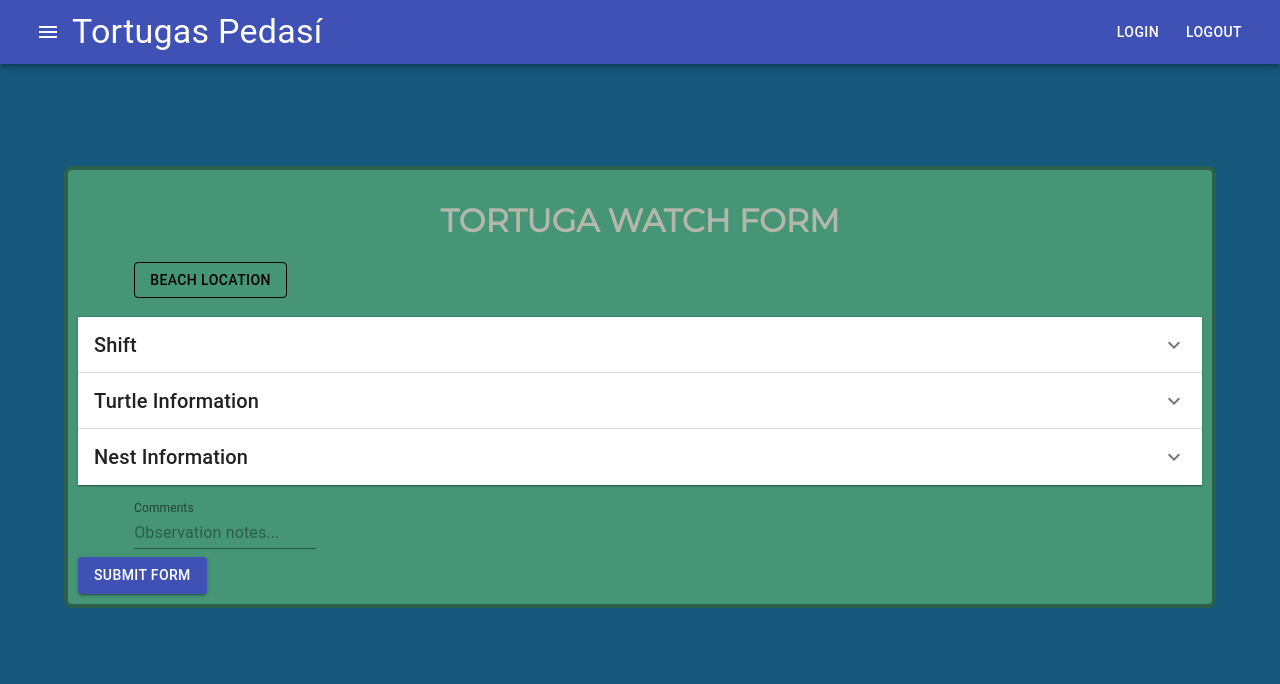
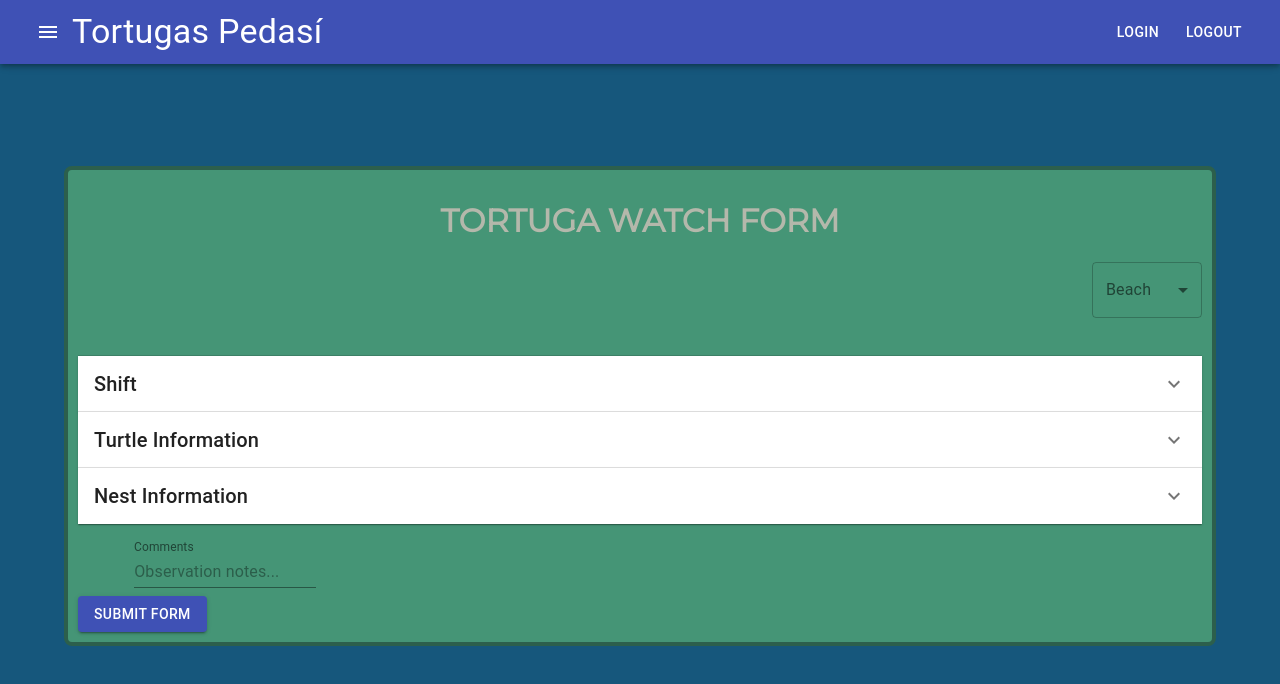
Before and after one commit to CarlosRabid/tortugaspedasi, a React (Create React App) app in the folder tortugaspedasi/: page /form in a window 1280 px wide. Shown: the top 684 px of the page. Built offline with nearby package versions, Linux system fonts and the light colour scheme.

Commit message:
Menu display in form

```diff
--- a/tortugaspedasi/src/Components/Form/BeachLocations.js
+++ b/tortugaspedasi/src/Components/Form/BeachLocations.js
@@ -1,6 +1,13 @@
 import React, { Component } from 'react';
 import { Button, Menu, MenuItem } from '@material-ui/core';
 import { withTranslation } from 'react-i18next';
+import './form.css';
+
+import InputLabel from '@material-ui/core/InputLabel';
+import FormHelperText from '@material-ui/core/FormHelperText';
+import FormControl from '@material-ui/core/FormControl';
+import Select from '@material-ui/core/Select';
+import { makeStyles } from '@material-ui/core/styles';
 
 class BeachLocation extends Component {
     constructor() {
@@ -48,22 +55,40 @@ class BeachLocation extends Component {
     }
     render() {
         const { t } = this.props;
-        return <>
-            <Button size="medium" variant="outlined" color="inherit" className="observation" onClick={this.showMenu} style={{ marginLeft: '5%' }}>
+        return (
+            <div >
+                <div id="menuplayascont">
+                    <FormControl  variant="outlined" >
+                        <InputLabel   htmlFor="outlined-age-simple">   Beach  </InputLabel>
+                        <Select  id="playaselect" labelWidth={60} inputProps={{ name: 'playa', id: 'outlined-playa-simple', }}>
+                                <MenuItem value="">  <em>None</em></MenuItem>
+                                <MenuItem id="playaarenal" onClick={this.handleClose}>Playa El Arenal</MenuItem>
+                                <MenuItem id="playatoro" onClick={this.handleClose}>Playa El Toro</MenuItem>
+                                <MenuItem id="playalagarto" onClick={this.handleClose}>PLaya Lagarto</MenuItem>
+                    </Select>
+                     </FormControl>
+                        {/* <Button id="menuPlayas" size="medium" variant="outlined" color="inherit" className="observation" onClick={this.showMenu}>
                     {this.state.selectedBeach ? this.state.selectedBeach : t('Beach Location')}
-            </Button>
+
+                </Button></div>
+            <div>
                 <Menu
-                // id="simple-menu"
                     anchorEl={this.state.showMenu}
                     keepMounted
                     open={Boolean(this.state.showMenu)}
                     onClose={this.handleClose}
+                    style={{ position: 'absolute' }}
+                    className="menuPlayas2"
                 >
+                    <div>
                         <MenuItem id="playaarenal" onClick={this.handleClose}>Playa El Arenal</MenuItem>
                         <MenuItem id="playatoro" onClick={this.handleClose}>Playa El Toro</MenuItem>
                         <MenuItem id="playalagarto" onClick={this.handleClose}>PLaya Lagarto</MenuItem>
-            </Menu>
-        </>
+                    </div>
+                </Menu> */}
+            </div>
+                </div >
+                )
             }
         }
 export default withTranslation('translation')(BeachLocation);
--- a/tortugaspedasi/src/Components/Form/Form.js
+++ b/tortugaspedasi/src/Components/Form/Form.js
@@ -93,9 +93,11 @@ class Form extends Component {
     render() {
         const { t } = this.props;
         return (
-            <div className="formContainer" >
+            <div id="formContainer" >
                 <h1>{t('TORTUGA WATCH FORM')}</h1>
-                <BeachLocations />
+                <div id="beachButton" >
+                <BeachLocations/>
+                </div>
                 <br />
                 <br />
                 <ExpansionPanel >
@@ -141,7 +143,6 @@ class Form extends Component {
                         <NestInput />
                         : null}
                 </div>
-                <div classname="buttonSubmit">
             <Button
                     variant="contained"
                     color="primary"
@@ -152,7 +153,6 @@ class Form extends Component {
                 >
                     {t('Submit Form')}
                 </Button>
-                </div>
             </div>
         )
     }
--- a/tortugaspedasi/src/Components/Form/form.css
+++ b/tortugaspedasi/src/Components/Form/form.css
@@ -6,8 +6,31 @@ h1 {
     color:#b4b8ab;
   }
 
-  .formContainer{
-    background-position: center;
+  #menuPlayas{
+    text-align: right;
+
+  }
+#menuplayascont{
+  display: grid;
+  justify-items: end;
+ align-items: end;
+}
+  .menuPlayas2{
+    position:relative;
+    text-align: right
+  }
+ #playaselect{
+   width: 50px;
+ }
+ .MuiOutlinedInput-inputSelect {
+  padding-right: 64px;
+
+}
+.MuiSelect-select{
+  min-width: 64px !important;
+}
+
+#formContainer{
     background-color: #459576;
     width: 90vw;
     height: 100% ;
```
Lines whose indentation alone changed are shown as unchanged.
